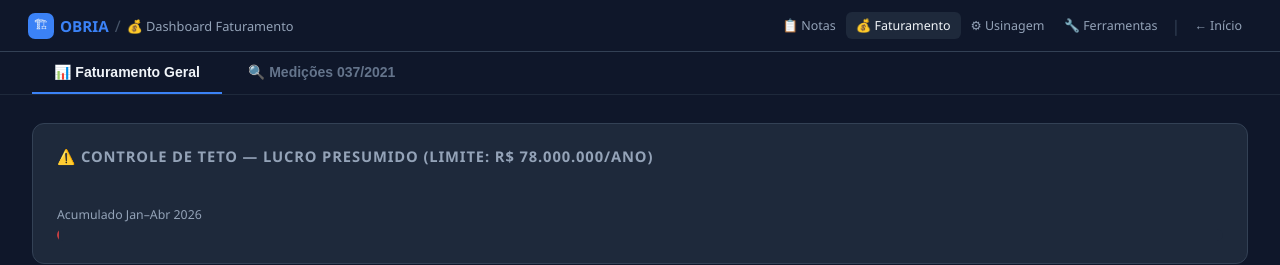
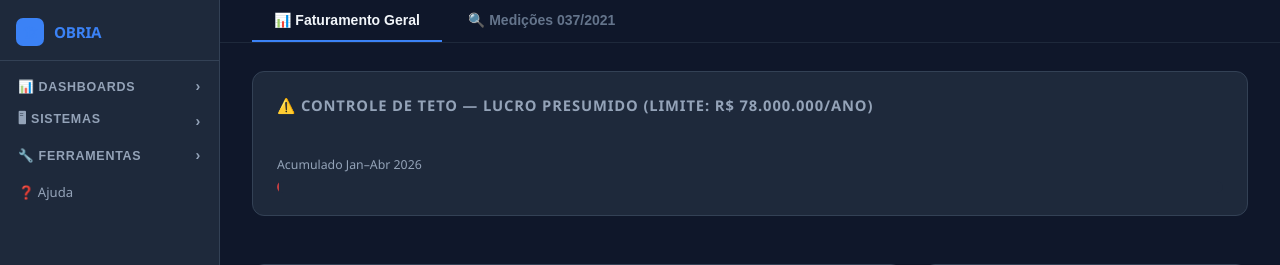
Before and after one commit to 4driano4breu/rial-hub, a Python web app: template templates/faturamento/dashboard.html in a window 1280 px wide. Shown: the top 265 px of the page. Run offline with Jinja, Linux system fonts and the light colour scheme; the template is opened without the code that fills it, so the values that code supplies are empty.

Commit message:
fix: migra dashboard de faturamento para base.html (sidebar padrão)
Remove o <nav> horizontal próprio e converte para extends base.html,
mantendo sidebar padrão igual a todas as outras páginas do OBRIA.
O tab-nav interno fica sticky abaixo da sidebar com z-index correto.

Co-Authored-By: Claude Sonnet 4.6 <noreply@anthropic.com>

```diff
--- a/templates/faturamento/dashboard.html
+++ b/templates/faturamento/dashboard.html
@@ -1,11 +1,10 @@
-<!DOCTYPE html>
-<html lang="pt-BR">
-<head>
-<meta charset="UTF-8">
-<meta name="viewport" content="width=device-width, initial-scale=1.0">
-<title>Faturamento 2026 — OBRIA</title>
+{% extends "base.html" %}
+{% block title %}Faturamento 2026 — OBRIA{% endblock %}
+{% block head %}
 <script src="https://cdnjs.cloudflare.com/ajax/libs/Chart.js/4.4.1/chart.umd.min.js"></script>
 <style>
+  /* Remove padding do wrapper base para o dashboard ter controle total */
+  .content-area > .main { padding: 0; max-width: none; }
   :root {
     --bg: #0f172a;
     --card: #1e293b;
@@ -331,7 +330,7 @@
   .progress-teto-label { position: absolute; top: -18px; font-size: 0.68rem; color: #ef4444; transform: translateX(-50%); white-space: nowrap; }
 
   /* ── TABS ── */
-  .tab-nav { display:flex; gap:4px; padding:0 32px; background:#0f172a; border-bottom:1px solid #1e293b; }
+  .tab-nav { display:flex; gap:4px; padding:0 32px; background:#0f172a; border-bottom:1px solid #1e293b; position:sticky; top:0; z-index:100; }
   .tab-btn { padding:12px 22px; font-size:0.875rem; font-weight:600; color:#64748b; background:none; border:none; border-bottom:2px solid transparent; cursor:pointer; transition:color .15s,border-color .15s; }
   .tab-btn:hover { color:#94a3b8; }
   .tab-btn.active { color:#f1f5f9; border-bottom-color:#3b82f6; }
@@ -360,22 +359,8 @@
   .badge-princ { background:#1e3a5f; color:#93c5fd; padding:2px 8px; border-radius:4px; font-size:.72rem; font-weight:600; }
   .badge-reaj { background:#2d1f5f; color:#c4b5fd; padding:2px 8px; border-radius:4px; font-size:.72rem; font-weight:600; }
 </style>
-</head>
-<body>
-<nav style="background:#0f172a;border-bottom:1px solid #334155;padding:0 28px;height:52px;display:flex;align-items:center;gap:0;font-family:'Segoe UI',system-ui,sans-serif;position:sticky;top:0;z-index:9999">
-  <div style="width:26px;height:26px;background:#3b82f6;border-radius:7px;display:flex;align-items:center;justify-content:center;font-size:13px;flex-shrink:0;margin-right:6px">🏗</div>
-  <a href="/" style="font-size:.95rem;font-weight:800;color:#3b82f6;text-decoration:none">OBRIA</a>
-  <span style="color:#475569;margin:0 6px">/</span>
-  <span style="font-size:.8rem;color:#94a3b8;white-space:nowrap">💰 Dashboard Faturamento</span>
-  <div style="margin-left:auto;display:flex;align-items:center;gap:0">
-    <a href="/notas/" style="font-size:.78rem;color:#94a3b8;text-decoration:none;padding:5px 10px;border-radius:6px">📋 Notas</a>
-    <a href="/faturamento/" style="font-size:.78rem;color:#f1f5f9;text-decoration:none;padding:5px 10px;border-radius:6px;background:#1e293b">💰 Faturamento</a>
-    <a href="/usinagem/" style="font-size:.78rem;color:#94a3b8;text-decoration:none;padding:5px 10px;border-radius:6px">⚙ Usinagem</a>
-    <a href="/ferramentas/" style="font-size:.78rem;color:#94a3b8;text-decoration:none;padding:5px 10px;border-radius:6px">🔧 Ferramentas</a>
-    <span style="color:#334155;margin:0 4px">|</span>
-    <a href="/" style="font-size:.78rem;color:#94a3b8;text-decoration:none;padding:5px 10px;border-radius:6px">← Início</a>
-  </div>
-</nav>
+{% endblock %}
+{% block content %}
 
 <nav class="tab-nav">
   <button class="tab-btn active" onclick="switchTab('faturamento',this)">📊 Faturamento Geral</button>
@@ -1118,5 +1103,4 @@ function renderMedicoes() {
   }).join('') || '<p style="color:var(--muted);padding:20px">Nenhuma nota encontrada para os filtros selecionados.</p>';
 }
 </script>
-</body>
-</html>
+{% endblock %}
```
